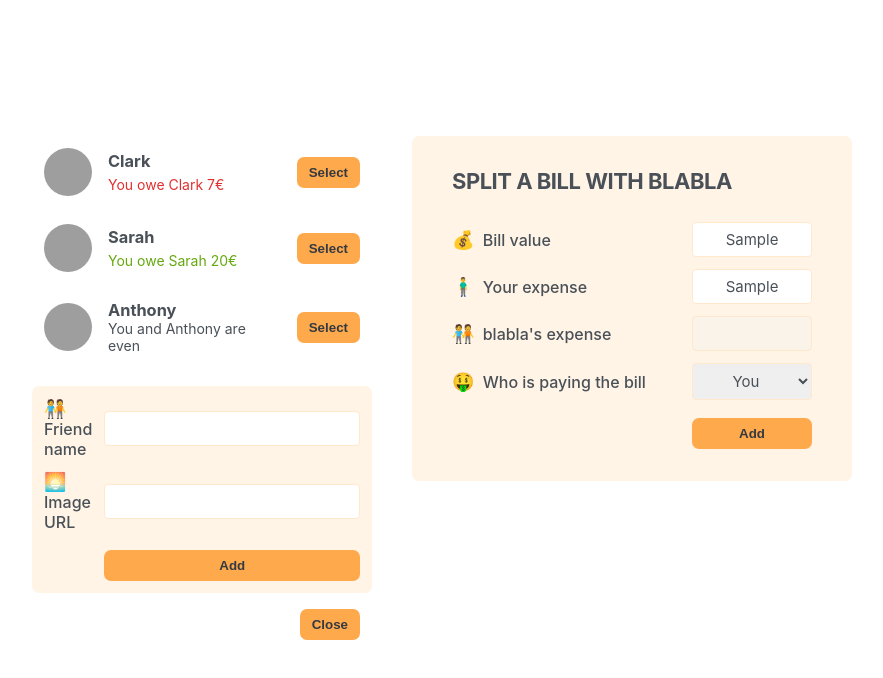
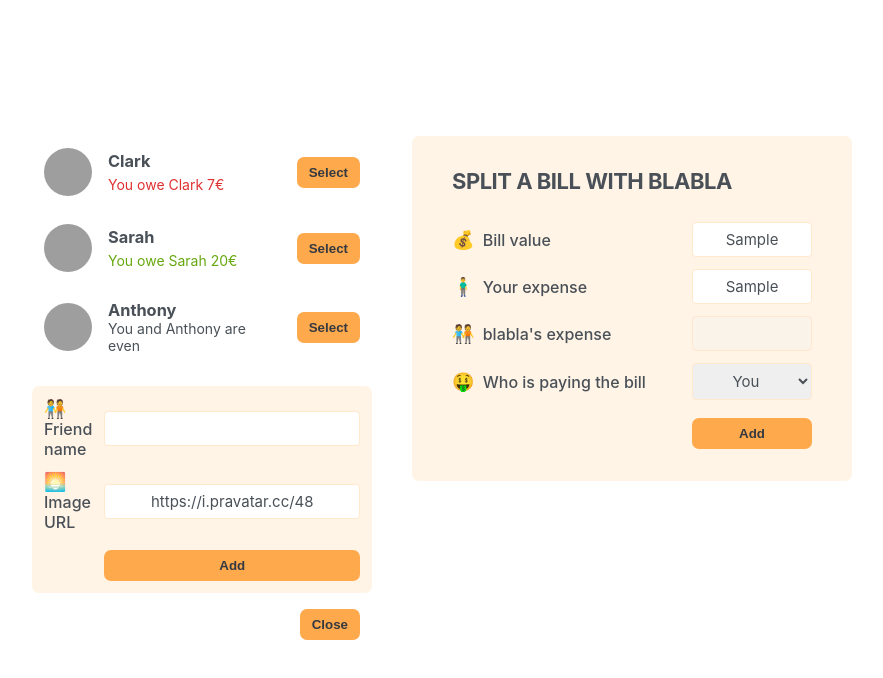
Before and after one commit to dimnov/eat-and-split, a React (Vite) app: page / in a window 1280 px wide. Both pictures are taken after typing "Sample", "Sample" into the empty fields and a click on the button "Add friend". Shown: the top 678 px of the page, without its empty margins (198-1081 px from the left). Built offline with nearby package versions, Linux system fonts and the light colour scheme; grey boxes are pictures that could not be loaded; the HTML template or start-up script is replaced by a standard one.

Commit message:
Add adding a friend functionality

```diff
--- a/src/App.jsx
+++ b/src/App.jsx
@@ -27,16 +27,31 @@
 
 function App() {
  const [showAddFriend, setShowAddFriend] = useState(false);
+ const [friends, setFriends] = useState(initialFriends);
 
  function handleShowAddFriend() {
   setShowAddFriend((show) => !show);
  }
 
+ function handleAddFriend(newFriend) {
+  setFriends([...friends, newFriend]);
+ }
+
+ function handleAddFriend(newFriend) {
+  setFriends((friends) => [...friends, newFriend]);
+  setShowAddFriend(false);
+ }
+
  return (
   <div className="app">
    <div className="sidebar">
-    <FriendsList initialFriends={initialFriends} />
-    {showAddFriend && <FormAddFriend />}
+    <FriendsList friends={friends} />
+    {showAddFriend && (
+     <FormAddFriend
+      onClick={handleShowAddFriend}
+      onAddFriend={handleAddFriend}
+     />
+    )}
     <Button onClick={handleShowAddFriend}>
      {showAddFriend ? "Close" : "Add friend"}
     </Button>
--- a/src/components/FormAddFriend.jsx
+++ b/src/components/FormAddFriend.jsx
@@ -1,13 +1,43 @@
+import { useState } from "react";
 import Button from "./Button.jsx";
 
-function FormAddFriend() {
+function FormAddFriend({ onAddFriend }) {
+ const [name, setName] = useState("");
+ const [image, setImage] = useState("https://i.pravatar.cc/48");
+
+ function handleSubmit(e) {
+  e.preventDefault();
+
+  console.log();
+
+  if (!name || !image) return;
+
+  const id = crypto.randomUUID();
+
+  const newFriend = {
+   id,
+   name,
+   image: `${image}?=${id}`,
+   balance: 0,
+  };
+
+  onAddFriend(newFriend);
+
+  setName("");
+  setImage("https://i.pravatar.cc/48");
+ }
+
  return (
-  <form className="form-add-friend">
+  <form className="form-add-friend" onSubmit={handleSubmit}>
    <label>🧑‍🤝‍🧑 Friend name</label>
-   <input type="text" />
+   <input type="text" value={name} onChange={(e) => setName(e.target.value)} />
 
    <label>🌅 Image URL</label>
-   <input type="text" />
+   <input
+    type="text"
+    value={image}
+    onChange={(e) => setImage(e.target.value)}
+   />
 
    <Button>Add</Button>
   </form>
--- a/src/components/FriendsList.jsx
+++ b/src/components/FriendsList.jsx
@@ -1,9 +1,6 @@
 import Friend from "./Friend.jsx";
 
-function FriendsList({ initialFriends }) {
- const friends = initialFriends;
-
- console.log(friends);
+function FriendsList({ friends }) {
  return (
   <ul>
    {friends.map((friend) => (
```
